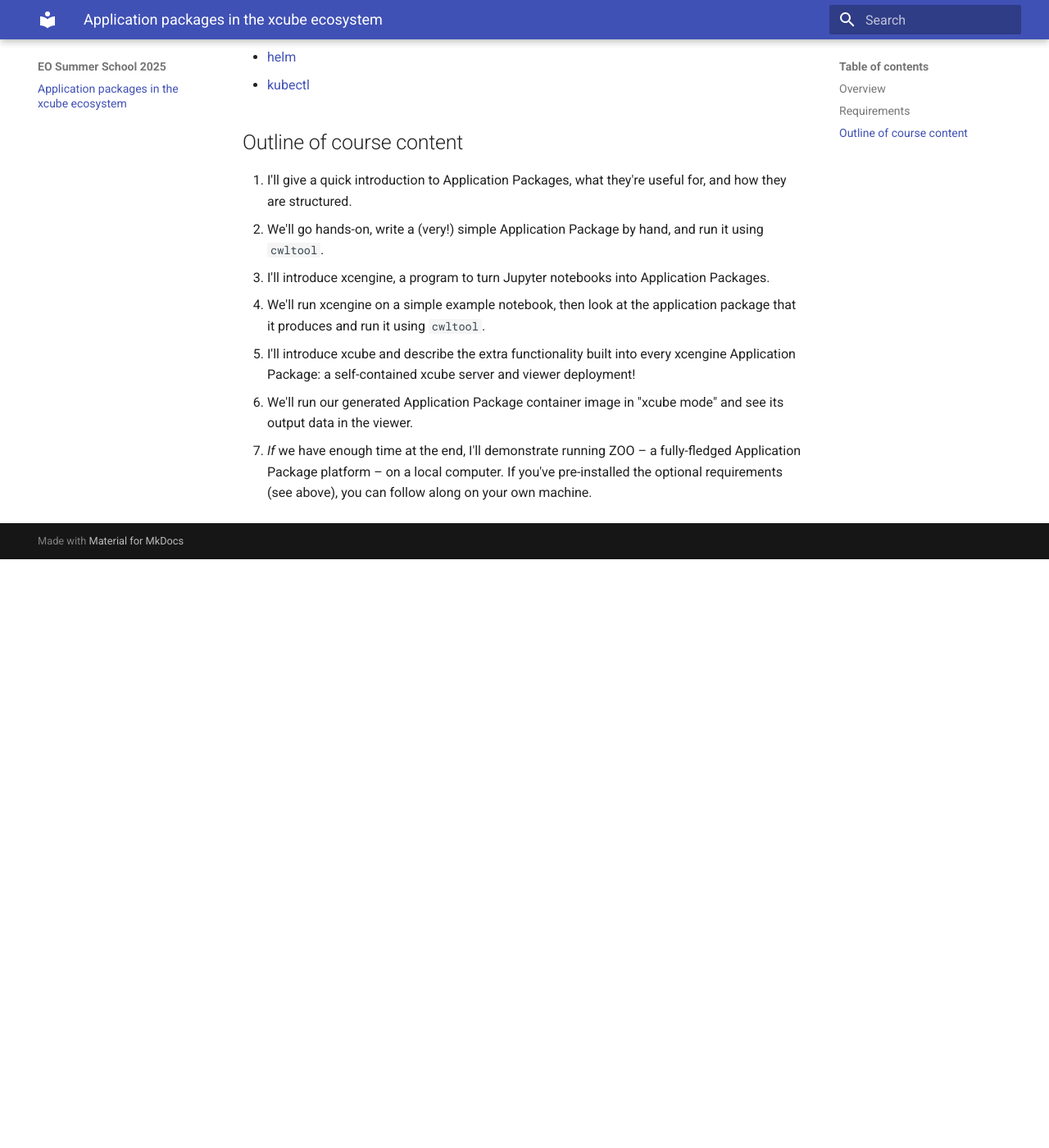
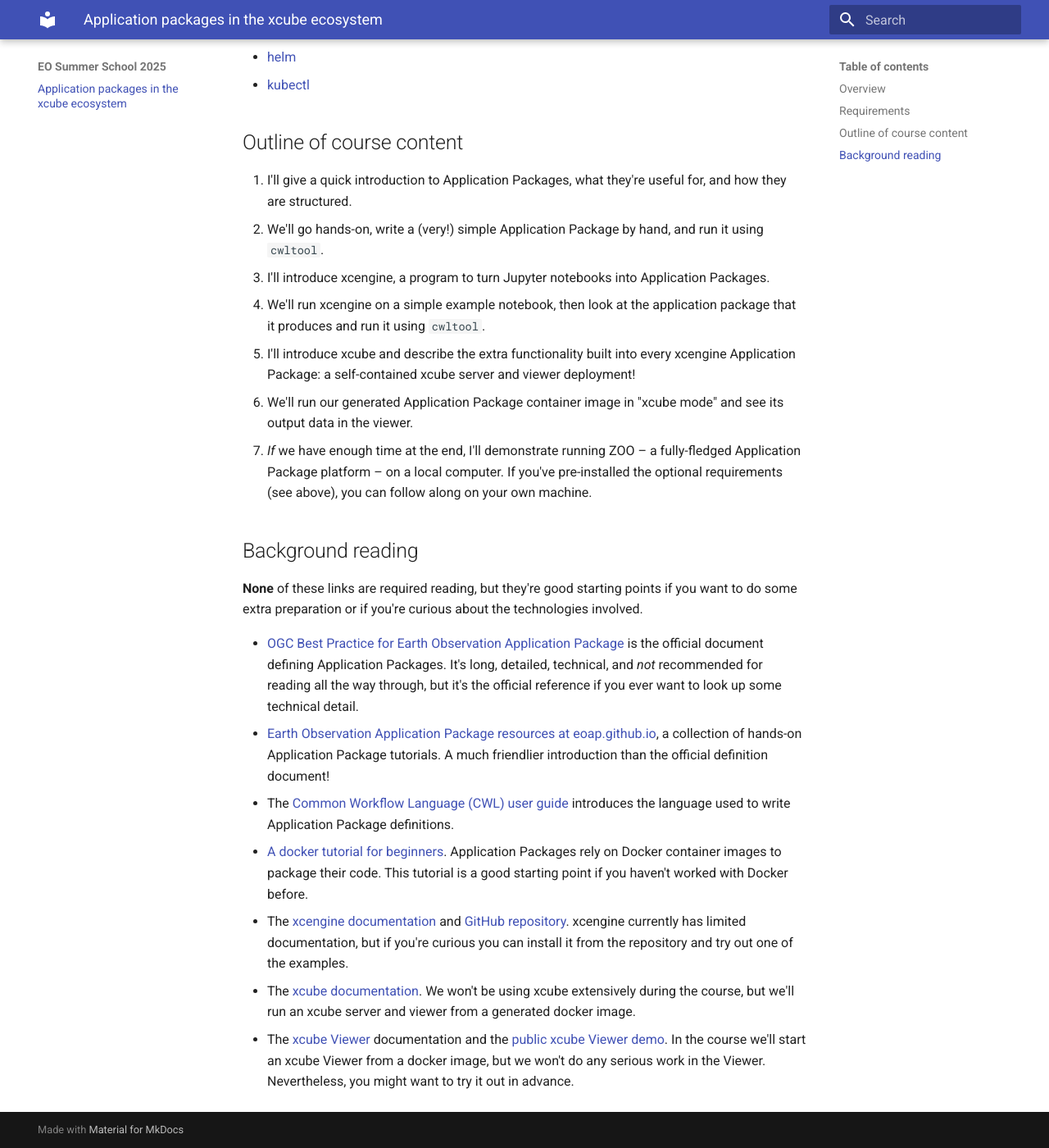
Before and after one commit to xcube-dev/summerschool25, an MkDocs documentation site: the page built from docs/index.md, in a window 1280 px wide and 1400 px high, scrolled down 837 px. Shown: the whole window at 82% size. Built offline with MkDocs 1.6.1 and Material for MkDocs 9.7.7, drawn with Linux system fonts in a browser that asks for light colours; before the commit the page ends 1519 px from its top, so only the background shows below that.

Commit message:
Add background reading section to docs

```diff
--- a/docs/index.md
+++ b/docs/index.md
@@ -55,3 +55,37 @@
    a fully-fledged Application Package platform – on a local computer.
    If you've pre-installed the optional requirements (see above), you
    can follow along on your own machine.
+
+## Background reading
+
+**None** of these links are required reading, but they're good starting points
+if you want to do some extra preparation or if you're curious about the
+technologies involved.
+
+- [OGC Best Practice for Earth Observation Application Package](https://docs.ogc.org/bp/20-089r1.html)
+  is the official document defining Application Packages. It's long, detailed,
+  technical, and *not* recommended for reading all the way through, but it's
+  the official reference if you ever want to look up some technical detail.
+- [Earth Observation Application Package resources at
+  eoap.github.io](https://eoap.github.io/), a collection of hands-on
+  Application Package tutorials. A much friendlier introduction than the
+  official definition document!
+- The [Common Workflow Language (CWL) user
+  guide](https://www.commonwl.org/user_guide/) introduces the language
+  used to write Application Package definitions.
+- [A docker tutorial for beginners](https://docker-curriculum.com/).
+  Application Packages rely on Docker container images to package their code.
+  This tutorial is a good starting point if you haven't worked with Docker
+  before.
+- The [xcengine documentation](https://xcube-dev.github.io/xcengine/) and
+  [GitHub repository](https://github.com/xcube-dev/xcengine). xcengine
+  currently has limited documentation, but if you're curious you can
+  install it from the repository and try out one of the examples.
+- The [xcube documentation](https://xcube.readthedocs.io/). We won't be
+  using xcube extensively during the course, but we'll run an xcube
+  server and viewer from a generated docker image.
+- The [xcube Viewer](https://xcube-dev.github.io/xcube-viewer/) documentation
+  and the [public xcube Viewer demo](https://bc-viewer.brockmann-consult.de/).
+  In the course we'll start an xcube Viewer from a docker image, but we
+  won't do any serious work in the Viewer. Nevertheless, you might want
+  to try it out in advance.
```
